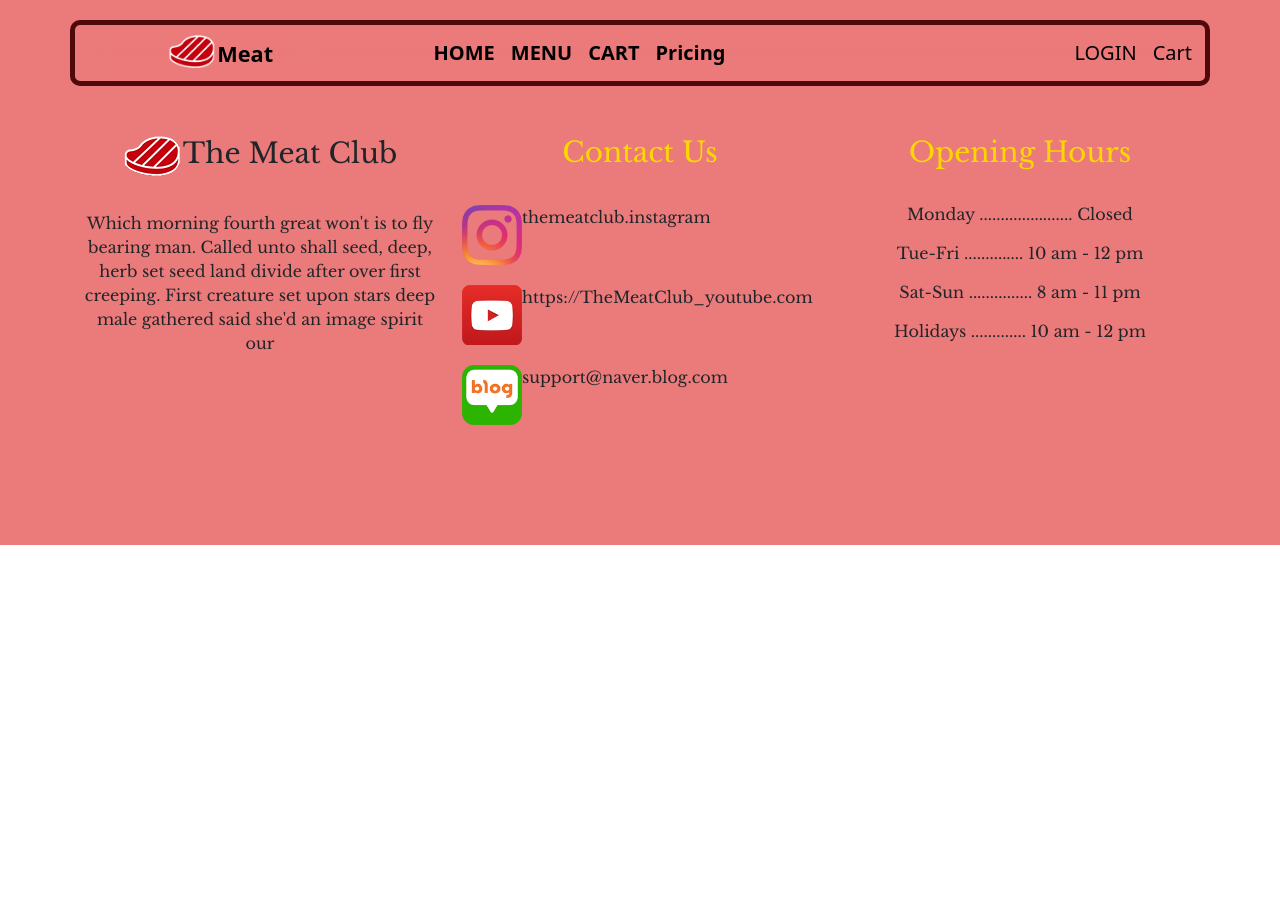
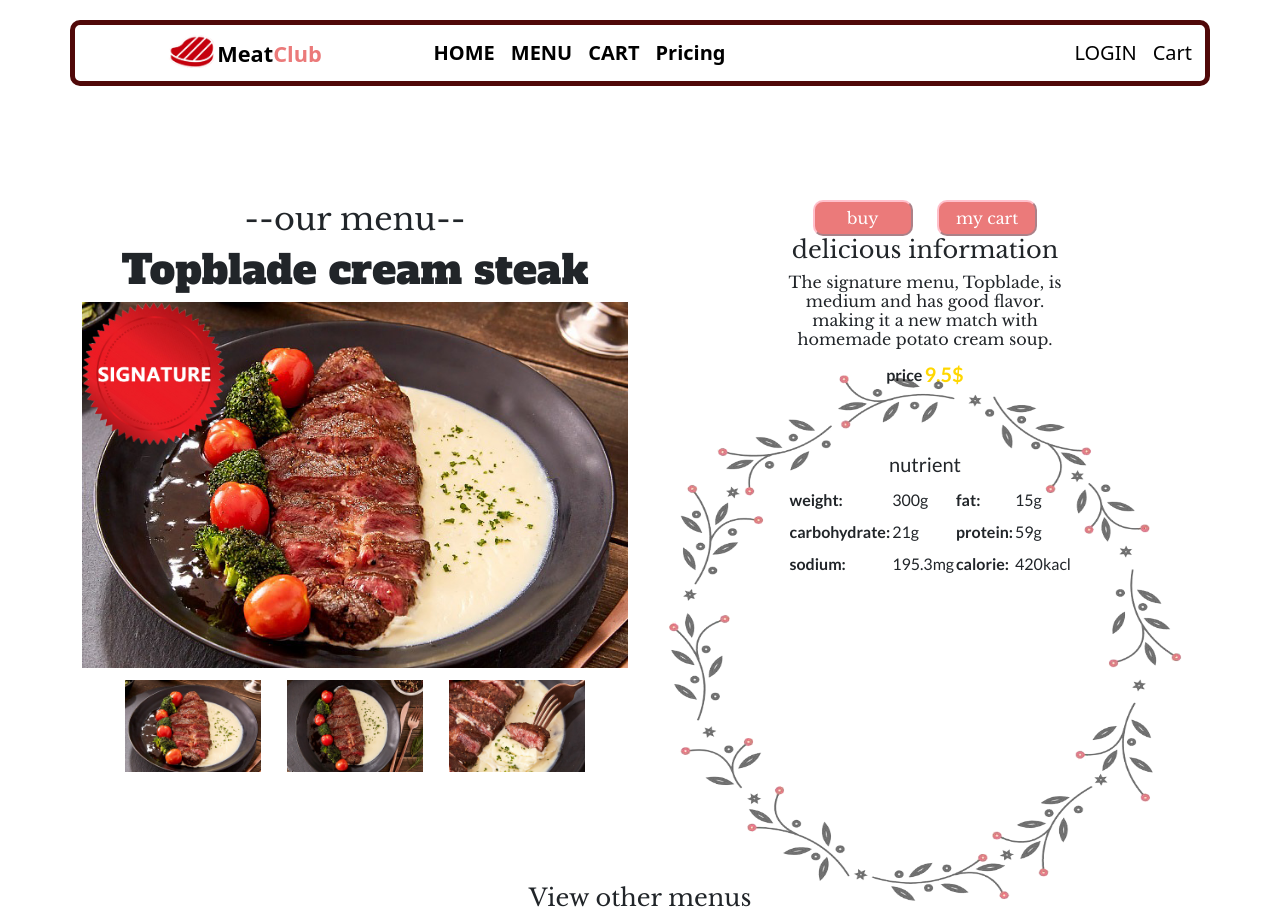
Before and after one commit to GITwonwoo/project5, a React (Create React App) app: page /detail/food/1 in a window 1280 px wide. Shown: the top 921 px of the page. Before the commit the page ends 800 px from the top, so only its background shows below. Built offline with nearby package versions, Linux system fonts and the light colour scheme.

Commit message:
2024.04.26
q

```diff
--- a/package.json
+++ b/package.json
@@ -3,6 +3,7 @@
   "version": "0.1.0",
   "private": true,
   "dependencies": {
+    "@reduxjs/toolkit": "^2.2.3",
     "@testing-library/jest-dom": "^5.17.0",
     "@testing-library/react": "^13.4.0",
     "@testing-library/user-event": "^13.5.0",
@@ -10,6 +11,7 @@
     "react": "^18.2.0",
     "react-bootstrap": "^2.10.2",
     "react-dom": "^18.2.0",
+    "react-redux": "^9.1.1",
     "react-router-dom": "^6.22.3",
     "react-scripts": "5.0.1",
     "swiper": "^11.1.1",
--- a/src/App.jsx
+++ b/src/App.jsx
@@ -1,16 +1,18 @@
 import './App.css';
 import data from './data.js';
+import data2 from './data2';
 import { useState } from 'react';
 import { Container, Navbar, Nav, Row,Col } from 'react-bootstrap';
 import Home from './routes/Home.jsx';
 import {Routes, Route, Link, useNavigate } from 'react-router-dom';
 import Detail from './routes/Detail.jsx';
+import Cart from './routes/Cart.jsx';
 
 
 function App() {
   const navigate = useNavigate()
   const [foods, setFoods] = useState(data);
-
+  const [beverage, setBeverage] =useState(data2)
 
   return (
     <div className="App">
@@ -25,7 +27,7 @@ function App() {
           <Navbar.Collapse id="responsive-navbar-nav">
             <Nav className="me-auto">
               <Nav.Link onClick={()=>{navigate('/')}}>HOME</Nav.Link>
-              <Nav.Link onClick={()=>{navigate('/detail/1')}}>MENU</Nav.Link>
+              <Nav.Link onClick={()=>{navigate('/detail/food/1')}}>MENU</Nav.Link>
               <Nav.Link onClick={()=>{navigate('/cart')}}>CART</Nav.Link>
               <Nav.Link>Pricing</Nav.Link>
             </Nav>
@@ -40,7 +42,9 @@ function App() {
 
       <Routes>
           <Route path="/" element={<Home foods={foods}></Home>} />
-          <Route path="/detail/:id" element={<Detail foods={foods}></Detail>} />
+          <Route path="/detail/food/:id" element={<Detail main={foods} foods={foods} beverage={beverage}></Detail>} />
+          <Route path="/detail/beverage/:id" element={<Detail main={beverage} foods={foods} beverage={beverage}></Detail>} />
+          <Route path='/cart' element={<Cart/>}/>
       </Routes>
 
 
--- a/src/Detail.css
+++ b/src/Detail.css
@@ -20,9 +20,6 @@
 .Detailsection1{
     padding-top: 200px;
 }
-/* .detailwrap{
-    padding-top: 200px;
-} */
 .signature{
     position: absolute;
 }
@@ -30,7 +27,7 @@
     position: relative;
     align-content: center;
 }
-.imgUrlBox img{ width:25%; margin: 0.8vw;
+.imgUrlBox img{ width:25%; margin: 1vw;
 }
 
 
@@ -39,17 +36,16 @@
     position: relative;
 }
 .textbg{
-    position: absolute; top: 0; left: 50%; transform: translateX(-50%);
+    position: absolute; top: 30%; left: 50%; transform: translateX(-50%);
     width: 90%; height: 90%;
+    opacity: 0.6;
 
 }
 
-.ProductInfor h6{ width: 50%; margin: 5% auto;
+
+.ProductText{width: 50%; margin: 0% auto;
     font-family: "Libre Baskerville", serif;
     line-height: 30px;
-}
-.ProductText{
-    padding: 10vw 0;
 }
 
 
@@ -59,6 +55,30 @@ table,h5{margin: 0 auto; font-family:"Lato", sans-serif, serif; }
 h5{font-weight: bold; font-size: 20px;}
 .nutrient{
     text-align: left;
+}
+
+.buttonbox{
+    display: flex;
+    justify-content: space-evenly
+}
+.mycart:hover{
+    color:  rgb(235, 122, 122);
+    background-color: white;
+    border: 1px solid  rgb(235, 122, 122);
+    cursor: pointer;
+    border-radius: 10px;
+}
+.buy:hover{
+    color:  rgb(235, 122, 122);
+    background-color: white;
+    border: 1px solid  rgb(235, 122, 122);
+    cursor: pointer;
+    border-radius: 10px;
+}
+
+.buy, .mycart{ width: 100px;
+    background-color: rgb(235, 122, 122); color: white;  border-radius: 10px;
+    border-color: pink;
 }
 
 
@@ -82,3 +102,22 @@ h5{font-weight: bold; font-size: 20px;}
 .swiper .box .img-wrap:hover{
     background-color: transparent;
 }
+
+.Detailsection2 .nav-tabs .nav-link{
+    color: #333;
+}
+.Detailsection2 .nav-tabs .nav-link.active{
+    color:  rgb(235, 122, 122);
+    font-weight: bold;
+}
+.Detailsection2 .swiper-pagination-bullet{
+   background-color: #333;
+}
+.Detailsection2 .swiper-pagination-bullet-active {
+    background-color: rgb(235, 122, 122);
+}
+
+/* ---Detail section3--- */
+.Detailsection3 h5{
+    font-family: "Libre Baskerville", serif;
+   }
--- a/src/index.js
+++ b/src/index.js
@@ -5,13 +5,18 @@ import App from './App';
 import reportWebVitals from './reportWebVitals';
 import 'bootstrap/dist/css/bootstrap.min.css';
 import {BrowserRouter}from 'react-router-dom';
+import { Provider } from 'react-redux';
+import store from './store'
+
 
 const root = ReactDOM.createRoot(document.getElementById('root'));
 root.render(
   <React.StrictMode>
+    <Provider store= {store}>
     <BrowserRouter>
     <App />
     </BrowserRouter>
+    </Provider>
   </React.StrictMode>
 );
 
--- /dev/null
+++ b/src/routes/Cart.jsx
@@ -0,0 +1,106 @@
+import React, { useEffect, useState } from 'react'
+import { Button, Container, Table } from 'react-bootstrap';
+import { useDispatch, useSelector } from "react-redux";
+import { addCount, sortName, removeCount, removeItem } from "./../store.js";
+
+
+
+function Cart() {
+
+
+    // let user = useSelector(state => state.user);
+    let cart = useSelector(state => state.cart);
+    // let { name, age } = user;
+
+    // console.log(state.cart[0].name);
+
+    // dispatch는 store.js 로 요청보내주는 함수
+
+    let dispatch = useDispatch() //4. useDispatch() import하고 사용
+    let [shipping, setShipping] = useState(3000);
+
+    function total(){
+        let sum = 0;
+        for (let v in cart){
+            sum += cart[v].price * cart[v].amount
+        }
+        return sum
+    }
+
+    useEffect(()=>{
+        function shipping(){
+            if(total() >=50000){
+                setShipping(0);
+            }else{
+                setShipping(3000);
+            }
+        }
+        shipping();
+    });
+
+
+    return (
+
+        <Container style={{ paddingTop: "200px" }}>
+            {/* <button onClick={()=>{
+           dispatch(increase(1))}
+        }>나이+</button> //5. dispatch(state변경함수()) 사용
+        <button onClick={()=>{
+           dispatch(increase(100))}}>나이+</button> */}
+
+            <Table>
+                <thead>
+                    <tr>
+                        <th>#</th>
+                        <th>상품이미지</th>
+                        <th>상품명</th>
+                        <th>수량</th>
+                        <th>변경하기</th>
+                    </tr>
+                </thead>
+
+                <tbody>
+                    {
+                        cart.map((v, i) =>
+                            <tr key={i}>
+                                <td>{v.id}</td>
+                                <td><img src={v.imgUrl} alt="" width="100px" /></td>
+                                <td>{v.title}</td>
+                                <td>{v.amount}</td>
+                                <td>
+                                    <button onClick={() =>
+                                        dispatch(addCount(v.id))
+                                    }>+</button>
+                                    <button onClick={() =>
+                                        dispatch(removeCount(v.id))
+                                    }>-</button>
+                                    <button onClick={() =>
+                                        dispatch(removeItem(v.id))
+                                    }>cancel</button>
+                                </td>
+                            </tr>
+                        )
+                    }
+
+
+
+                </tbody>
+
+            </Table>
+            <h3>total:{total()}$</h3>
+
+            <Button variant="outline-primary" onClick={() => {
+
+                dispatch(sortName())
+
+            }}>이름순정렬</Button>{' '}
+
+        </Container>
+
+    )
+
+}
+
+
+
+export default Cart
--- a/src/routes/Detail.jsx
+++ b/src/routes/Detail.jsx
@@ -6,15 +6,21 @@ import { Swiper, SwiperSlide } from 'swiper/react';
 import { Pagination } from 'swiper/modules';
 import 'swiper/css';
 import 'swiper/css/pagination';
-import data2 from '../data2';
 import Beverage from '../components/Beverage';
+import { useDispatch } from 'react-redux';
+import { addItem } from '../store';
+// import { useDispatch } from 'react-redux';
+
+
 
 const Detail = (props) => {
+
   let { id } = useParams();
-  let { foods } = props
-  const [beverage, setBeverage] =useState(data2)
+  let { main, foods,beverage } = props
+
   let [tab, setTab] = useState(0)
   let navigate = useNavigate();
+  const dispatch = useDispatch();
 
   let [click, setClick] = useState(0);
 
@@ -28,21 +34,21 @@ const Detail = (props) => {
         <Row>
           <Col md={6} className='steakIMG'>
             <h2>--our menu--</h2>
-            <h1>{foods[id].title}</h1>
+            <h1>{main[id].title}</h1>
 
             <div>
               {
-                foods[id].logo !== undefined &&
-                <img className='signature' src={foods[id].logo} alt="signature" width="25%" />
+                main[id].logo !== undefined &&
+                <img className='signature' src={main[id].logo} alt="signature" width="25%" />
               }
               {
                 (() => {
                   if (click === 0) {
-                    return <img src={foods[id].imgUrl} alt="topblade" width="100%" />
+                    return <img src={main[id].imgUrl} alt="topblade" width="100%" />
                   } else if (click === 1) {
-                    return <img src={foods[id].imgUrl1} alt="topblade" width="100%" />
+                    return <img src={main[id].imgUrl1} alt="topblade" width="100%" />
                   } else if (click === 2) {
-                    return <img src={foods[id].imgUrl2} alt="topblade" width="100%" />
+                    return <img src={main[id].imgUrl2} alt="topblade" width="100%" />
                   }
                 })()
               }
@@ -50,29 +56,41 @@ const Detail = (props) => {
             </div>
 
             {
-              foods[id].imgUrl2 !== undefined &&
+              window.location.href.indexOf('/food')>0  &&
               <div className='imgUrlBox'>
-                <img src={foods[id].imgUrl} alt="imgUrl1" width="100px" onClick={() => (setClick(0))} />
-                <img src={foods[id].imgUrl1} alt="imgUrl2" width="100px" onClick={() => (setClick(1))} />
-                <img src={foods[id].imgUrl2} alt="imgUrl3" width="100px" onClick={() => (setClick(2))} />
+                <img src={main[id].imgUrl} alt="imgUrl1" width="100px" onClick={() => (setClick(0))} />
+                <img src={main[id].imgUrl1} alt="imgUrl2" width="100px" onClick={() => (setClick(1))} />
+                <img src={main[id].imgUrl2} alt="imgUrl3" width="100px" onClick={() => (setClick(2))} />
               </div>
             }
+          </Col>
 
-
-          </Col>
-          <Col md={6} className='ProductInfor'>
-
-            <img className='textbg' src="../img/textbg.png" alt="textbg" width="100%" />
+          <Col md={6}className='ProductInfor'>
 
             <div className='ProductText'>
+              <div className='buttonbox'>
+
+                 <button className='buy' onClick={()=>{
+                  dispatch(addItem({id:main[id].id, imgUrl:main[id].imgUrl,title:main[id].title,price:main[id].price,amount:1}))
+                  navigate("/cart")
+                 }}>
+                  buy</button>
+
+                 <button className='mycart' onClick={()=>{
+                  navigate("/cart")
+                 }}>
+                  my cart</button>
+
+              </div>
+            <img className='textbg' src="/img/textbg.png" alt="textbg" width="100%" />
               <h4>delicious information</h4>
-              <h6>{foods[id].content}</h6>
+              <h6>{main[id].content}</h6>
 
               <table>
                 <tbody>
                   <tr className='bold'>
                     <th>price</th>
-                    <td><span className='Gold'>{foods[id].price}$</span></td>
+                    <td><span className='Gold'>{main[id].price}$</span></td>
                   </tr>
                 </tbody>
               </table>
@@ -85,47 +103,47 @@ const Detail = (props) => {
                 <tbody>
                   <tr>
                     <th>weight:</th>
-                    <td>{foods[id].weight}</td>
+                    <td>{main[id].weight}</td>
                     <th>fat:</th>
-                    <td>{foods[id].fat}</td>
+                    <td>{main[id].fat}</td>
                   </tr>
 
                   <tr>
                     <th>carbohydrate:</th>
-                    <td>{foods[id].carbohydrate}</td>
+                    <td>{main[id].carbohydrate}</td>
                     <th>protein:</th>
-                    <td>{foods[id].protein}</td>
+                    <td>{main[id].protein}</td>
                   </tr>
 
                   <tr>
                     <th>sodium:</th>
-                    <td>{foods[id].sodium}</td>
+                    <td>{main[id].sodium}</td>
                     <th>calorie:</th>
-                    <td>{foods[id].calorie}</td>
+                    <td>{main[id].calorie}</td>
                   </tr>
                 </tbody>
               </table>
             </div>
+
+
           </Col>
         </Row>
-
       </div>
-
 
       <div className='Detailsection2'>
         <div><h4>View other menus</h4></div>
         <Nav className='bgcolor' variant="tabs" defaultActiveKey="link0">
 
           <Nav.Item>
-            <Nav.Link onClick={() => { setTab(0) }} eventKey="link0"><h5>steak</h5></Nav.Link>
+            <Nav.Link onClick={() => { setTab(0) }} eventKey="link0"><span>steak</span></Nav.Link>
           </Nav.Item>
 
-          <Nav.Item>
+          {/* <Nav.Item>
             <Nav.Link onClick={() => { setTab(1) }} eventKey="link1"><h5>side</h5></Nav.Link>
-          </Nav.Item>
+          </Nav.Item> */}
 
           <Nav.Item>
-            <Nav.Link onClick={() => { setTab(2) }} eventKey="link2"><h5>beverage</h5></Nav.Link>
+            <Nav.Link onClick={() => { setTab(1) }} eventKey="link1"><span>beverage</span></Nav.Link>
           </Nav.Item>
 
         </Nav>
@@ -146,8 +164,8 @@ const Detail = (props) => {
                 >
                   {
                     foods.map((food, i) =>
-                      <SwiperSlide>
-                        <div className='box' onClick={() => { navigate('/detail/' + i) }}>
+                      <SwiperSlide key={food.id}>
+                        <div className='box' onClick={() => { navigate('/detail/food/' + i) }}>
                           <div className='img-wrap'>
                             <div className='thumb'>
                               <img src={food.imgUrl} alt="food" width="100%" />
@@ -165,6 +183,35 @@ const Detail = (props) => {
 
 
               </div>
+            // } else if (tab === 1) {
+            //   return <div>
+            //     <Swiper
+            //       slidesPerView={3}
+            //       spaceBetween={30}
+            //       pagination={{
+            //         clickable: true,
+            //       }}
+            //       modules={[Pagination]}
+            //       className="mySwiper"
+            //     >
+            //       {
+            //         foods.map((food, i) =>
+            //           <SwiperSlide>
+            //             <div className='box' onClick={() => { navigate('/detail/' + i) }}>
+            //               <div className='img-wrap'>
+            //                 <div className='thumb'>
+            //                   <img src={food.imgUrl} alt="food" width="100%" />
+            //                 </div>
+
+            //               </div>
+            //             </div>
+            //           </SwiperSlide>
+            //         )
+            //       }
+
+            //     </Swiper>
+
+            //   </div>
             } else if (tab === 1) {
               return <div>
                 <Swiper
@@ -177,37 +224,8 @@ const Detail = (props) => {
                   className="mySwiper"
                 >
                   {
-                    foods.map((food, i) =>
-                      <SwiperSlide>
-                        <div className='box' onClick={() => { navigate('/detail/' + i) }}>
-                          <div className='img-wrap'>
-                            <div className='thumb'>
-                              <img src={food.imgUrl} alt="food" width="100%" />
-                            </div>
-
-                          </div>
-                        </div>
-                      </SwiperSlide>
-                    )
-                  }
-
-                </Swiper>
-
-              </div>
-            } else if (tab === 2) {
-              return <div>
-                <Swiper
-                  slidesPerView={3}
-                  spaceBetween={30}
-                  pagination={{
-                    clickable: true,
-                  }}
-                  modules={[Pagination]}
-                  className="mySwiper"
-                >
-                  {
                     beverage.map((bev, i) =>
-                    <SwiperSlide>
+                    <SwiperSlide key={bev.id}>
                       <Beverage beverage={bev} i={i} />
                     </SwiperSlide>
 
@@ -227,6 +245,11 @@ const Detail = (props) => {
 
       </div>
 
+
+      <div className='Detailsection3' >
+
+      </div>
+
     </Container>
 
   );
--- a/src/routes/Home.jsx
+++ b/src/routes/Home.jsx
@@ -50,8 +50,8 @@ import { useNavigate } from 'react-router-dom';
 
                             {
                                 foods.map((food, i) =>
-                                    <Col lg={4} sm={6} >
-                                        <div className='box' onClick={()=>{navigate('/detail/1')}}>
+                                    <Col lg={4} sm={6} key={food.id} >
+                                        <div className='box' onClick={()=>{navigate('/detail/food/'+i)}}>
                                             <div className='img-wrap'>
                                                 <div className='thumb'>
                                                     <img src={food.imgUrl} alt="food" width="100%"/>
--- /dev/null
+++ b/src/store.js
@@ -0,0 +1,66 @@
+import { configureStore,createSlice } from '@reduxjs/toolkit'
+
+let user = createSlice({
+    name: 'user',
+    initialState : {name:'kim',age:20},
+    reducers:{
+        changeName(state){
+            state.name='john kim'
+        },
+        increase(state,action){
+            state.age+=action.payload
+        }
+    }
+ })
+
+export let{changeName,increase}=user.actions
+
+let cart = createSlice({
+    name:'cart',
+    initialState:[],
+    reducers : {
+        addCount(state, action){
+           let idx = state.findIndex((a)=>{ return a.id === action.payload })
+           ++state[idx].amount;
+        },
+
+        removeCount(state,action){
+         let num =state.findIndex(a =>a.id===action.payload)
+         state[num].amount--
+         if(state[num].amount<1){
+            alert('최소 주문 수량은 1개 입니다.');
+            state[num].amount=1;
+         }
+        },
+
+        removeItem(state,action){
+         let num = state.findIndex(a=> a.id===action.payload)
+         state.splice(num,1)
+        },
+        addItem(state, action){
+
+            let num = state.findIndex(a => a.id === action.payload.id)
+            if (num>=0) {
+               state[num].amount++;
+            }else{
+               state.push(action.payload);
+            }
+
+     },
+     sortName(state){
+      state.sort((a,b)=>a.name > b.name ? 1:-1)
+     }
+   }
+  })
+
+  export let { addCount, sortName, addItem, removeCount, removeItem } = cart.actions
+
+
+export default configureStore({
+
+   reducer: {
+    user: user.reducer,
+    cart: cart.reducer
+   }
+
+})
```
Also changed, not shown: src/components/Beverage.jsx (+2 -5 lines), src/data2.js (+15 -5 lines).
